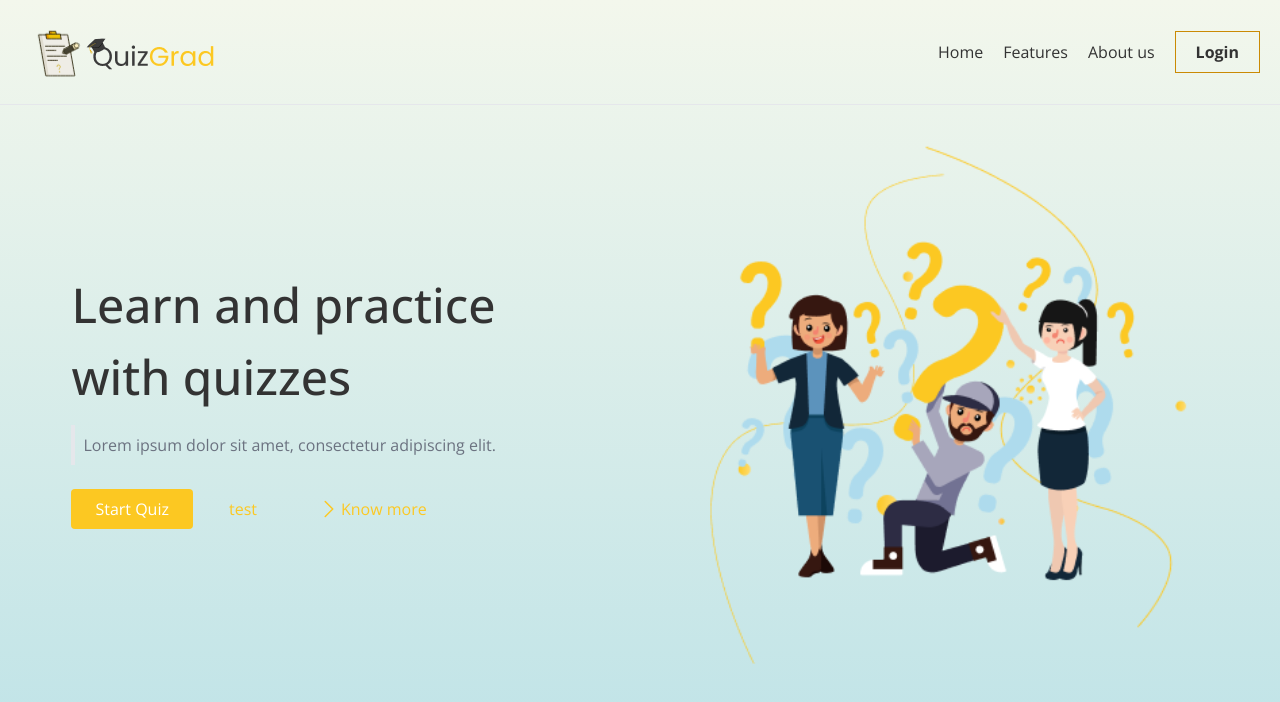
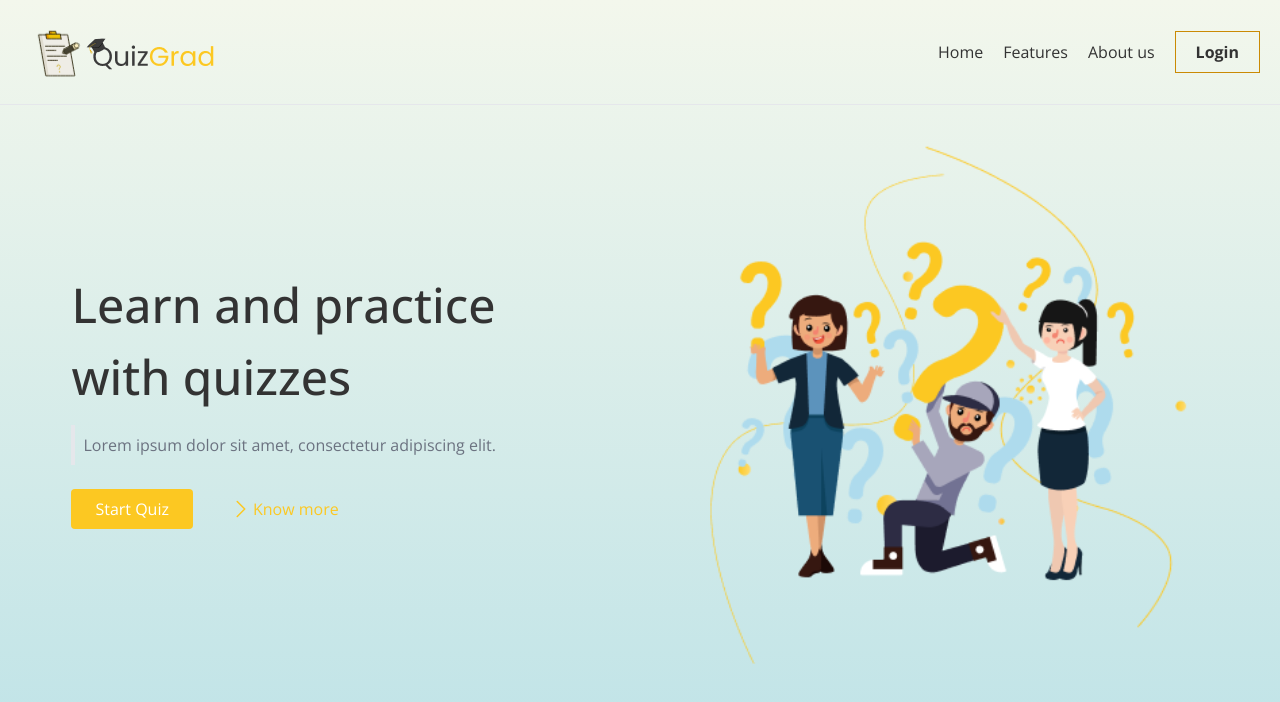
Before and after one commit to PikachuDucVu/mono-repo-quiz, a React (Vite) app in the folder apps/content/: page / in a window 1280 px wide. Shown: the top 702 px of the page. Built offline with nearby package versions, Linux system fonts and the light colour scheme.

Commit message:
test done

```diff
--- a/apps/content/src/screens/HomeScreen.tsx
+++ b/apps/content/src/screens/HomeScreen.tsx
@@ -39,13 +39,7 @@ const HomeScreen = () => {
             >
               {loading ? "Loading..." : "Start Quiz"}
             </Link>
-            <a
-              href="/Programs.zip"
-              download
-              className="px-6 py-2 text-[#FCC822] hover:bg-[#FCC822] hover:text-white rounded inline-flex ml-3 transition-all duration-300"
-            >
-              test
-            </a>
+
             <button
               className="px-6 py-2 text-[#FCC822] hover:bg-[#FCC822] hover:text-white rounded inline-flex ml-3 transition-all duration-300"
               type="button"
```
Also changed, not shown: 1 other file (tests, documents, lock files or other folders).
